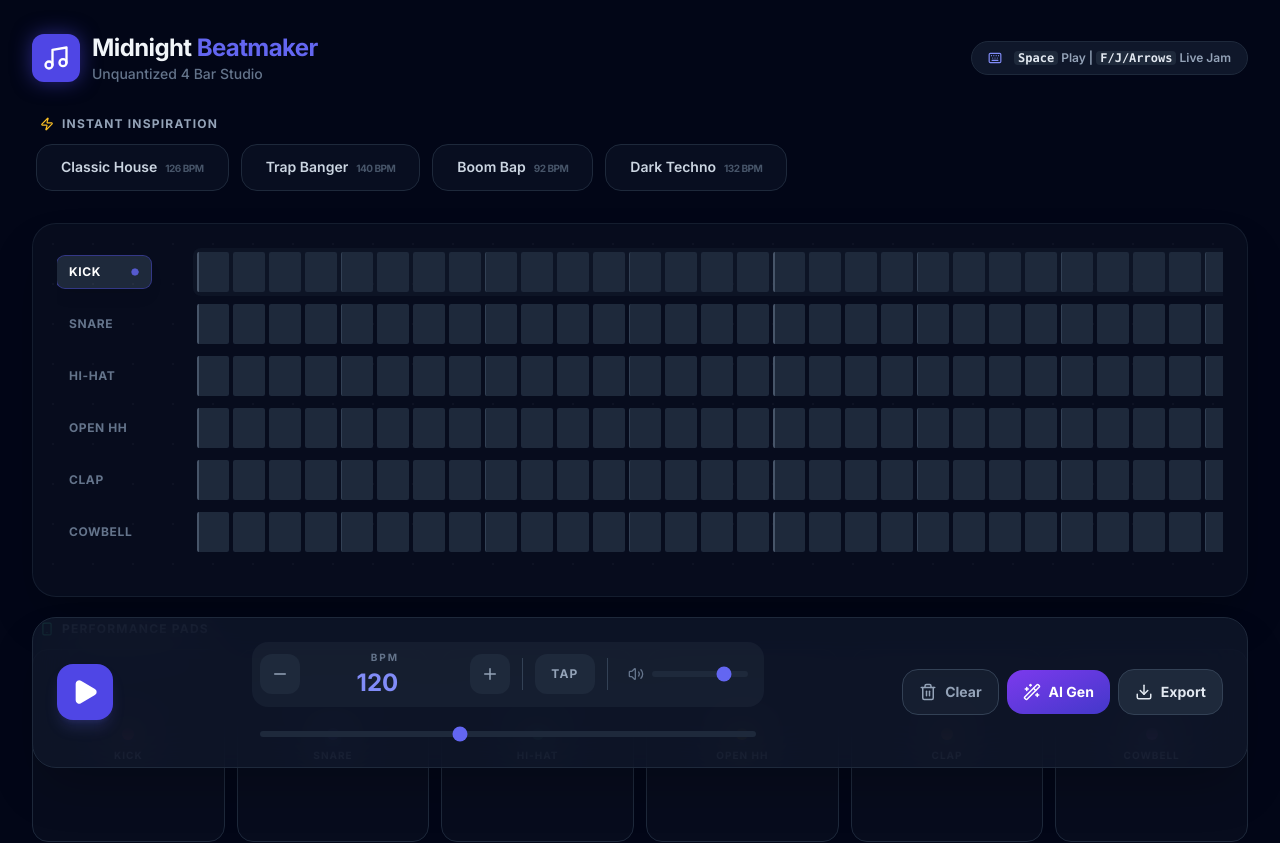
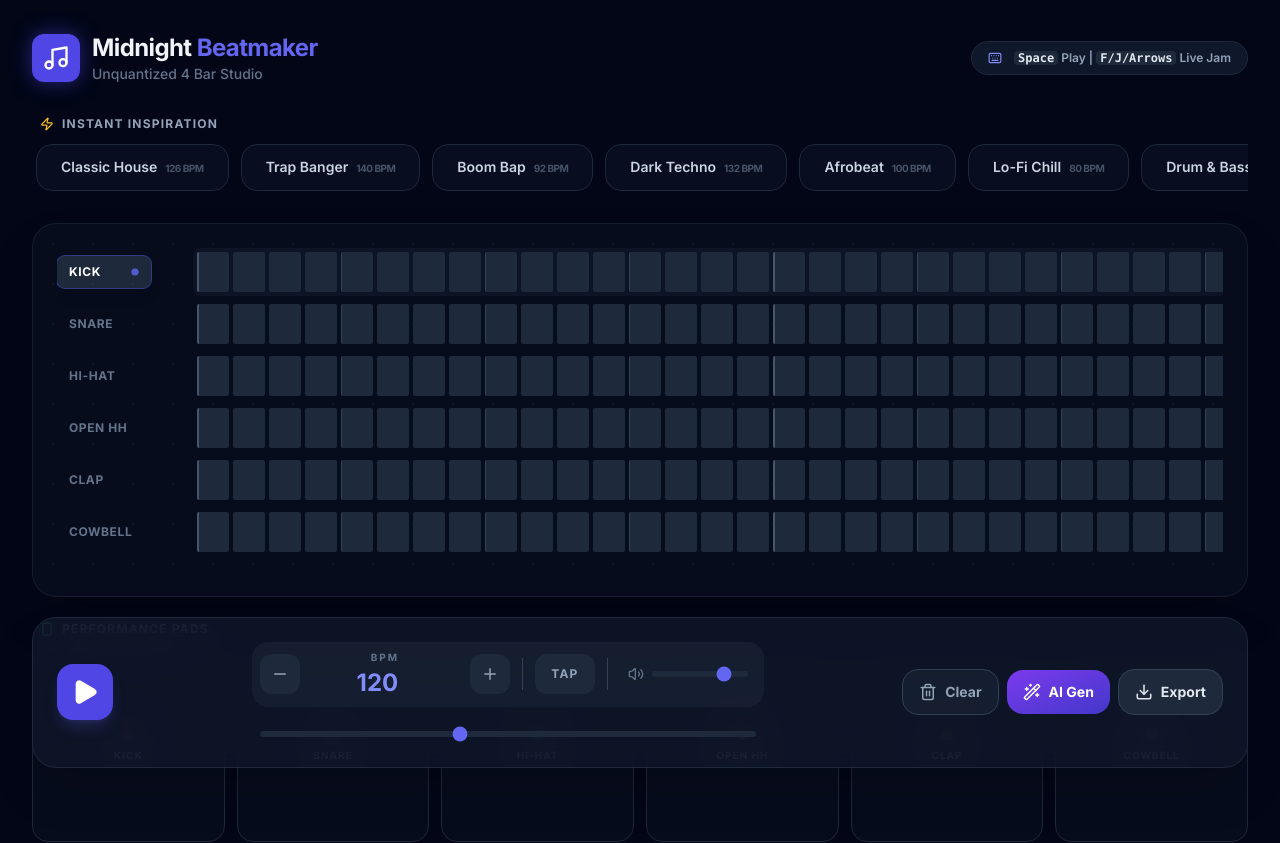
Before and after one commit to nathanwang000/BeatMaker, a React (Vite) app: page / in a window 1280 px wide. Shown: the top 843 px of the page. Built offline with nearby package versions, Linux system fonts and the light colour scheme.

Commit message:
feat: Add new drum pattern presets
Introduces five new drum pattern presets: Afrobeat, Lo-Fi Chill, Drum & Bass, and Reggaeton, alongside an updated Hip Hop preset. These additions expand the creative possibilities within the drum sequencer.

```diff
--- a/constants.ts
+++ b/constants.ts
@@ -68,5 +68,46 @@ export const BEAT_PRESETS: BeatPreset[] = [
       Clap: [8, 24, 40, 56],
       Cowbell: [2, 6, 10, 14, 18, 22, 26, 30, 34, 38, 42, 46, 50, 54, 58, 62]
     }
+  },
+  {
+    name: "Afrobeat",
+    bpm: 100,
+    patterns: {
+      Kick: [0, 3, 8, 11, 16, 19, 24, 27, 32, 35, 40, 43, 48, 51, 56, 59],
+      Snare: [4, 12, 20, 28, 36, 44, 52, 60],
+      HiHat: [0, 2, 4, 6, 8, 10, 12, 14, 16, 18, 20, 22, 24, 26, 28, 30],
+      Clap: [6, 14, 22, 30, 38, 46, 54, 62],
+      Cowbell: [2, 5, 10, 13, 18, 21, 26, 29]
+    }
+  },
+  {
+    name: "Lo-Fi Chill",
+    bpm: 80,
+    patterns: {
+      Kick: [0, 10, 16, 26, 32, 42, 48, 58],
+      Snare: [8, 24, 40, 56],
+      HiHat: [0, 2, 4, 6, 8, 10, 12, 14, 16, 18, 20, 22, 24, 26, 28, 30, 32, 34, 36, 38, 40, 42, 44, 46, 48, 50, 52, 54, 56, 58, 60, 62],
+      OpenHH: [14, 30, 46, 62]
+    }
+  },
+  {
+    name: "Drum & Bass",
+    bpm: 174,
+    patterns: {
+      Kick: [0, 10, 32, 42],
+      Snare: [8, 24, 40, 56],
+      HiHat: [0, 2, 4, 6, 8, 10, 12, 14, 16, 18, 20, 22, 24, 26, 28, 30, 32, 34, 36, 38, 40, 42, 44, 46, 48, 50, 52, 54, 56, 58, 60, 62],
+      OpenHH: [2, 10, 18, 26, 34, 42, 50, 58]
+    }
+  },
+  {
+    name: "Reggaeton",
+    bpm: 96,
+    patterns: {
+      Kick: [0, 4, 8, 12, 16, 20, 24, 28, 32, 36, 40, 44, 48, 52, 56, 60],
+      Snare: [3, 6, 11, 14, 19, 22, 27, 30, 35, 38, 43, 46, 51, 54, 59, 62],
+      HiHat: [0, 2, 4, 6, 8, 10, 12, 14, 16, 18, 20, 22, 24, 26, 28, 30],
+      Clap: [12, 28, 44, 60]
+    }
   }
 ];
```
